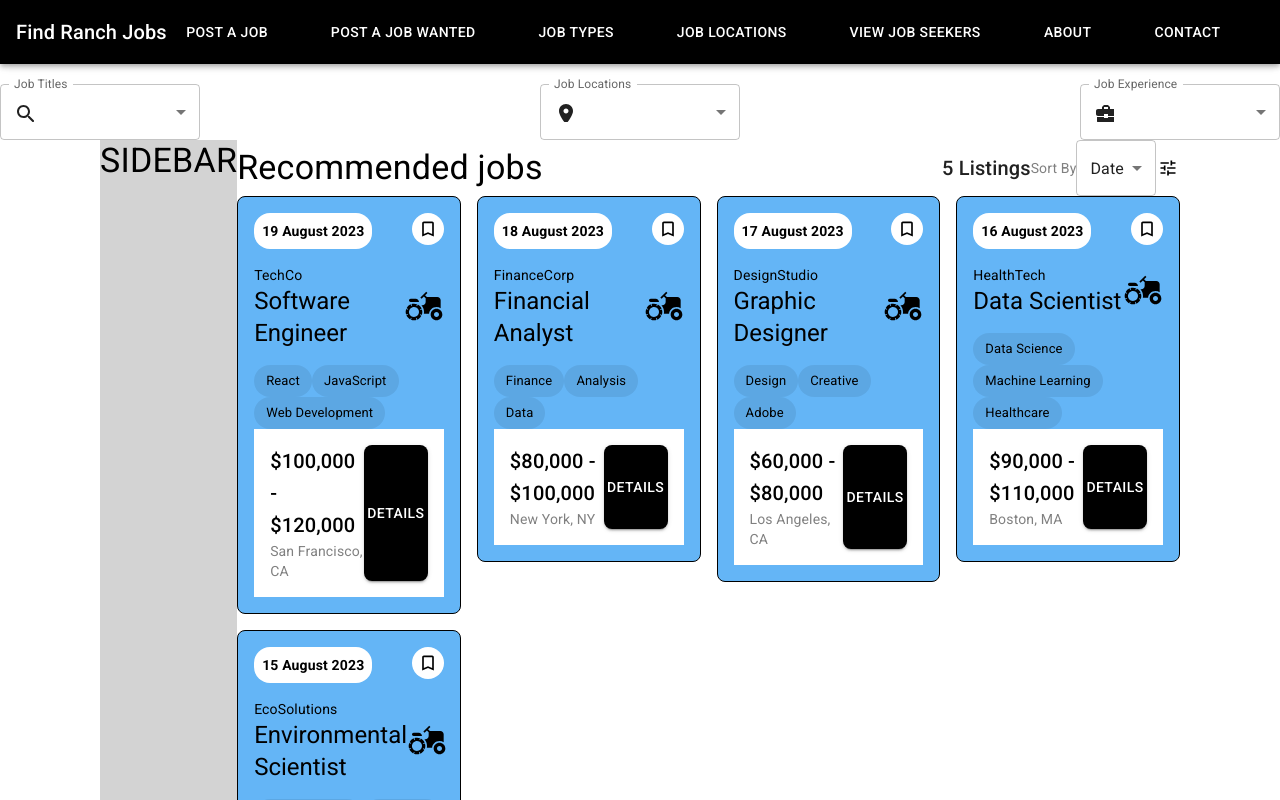
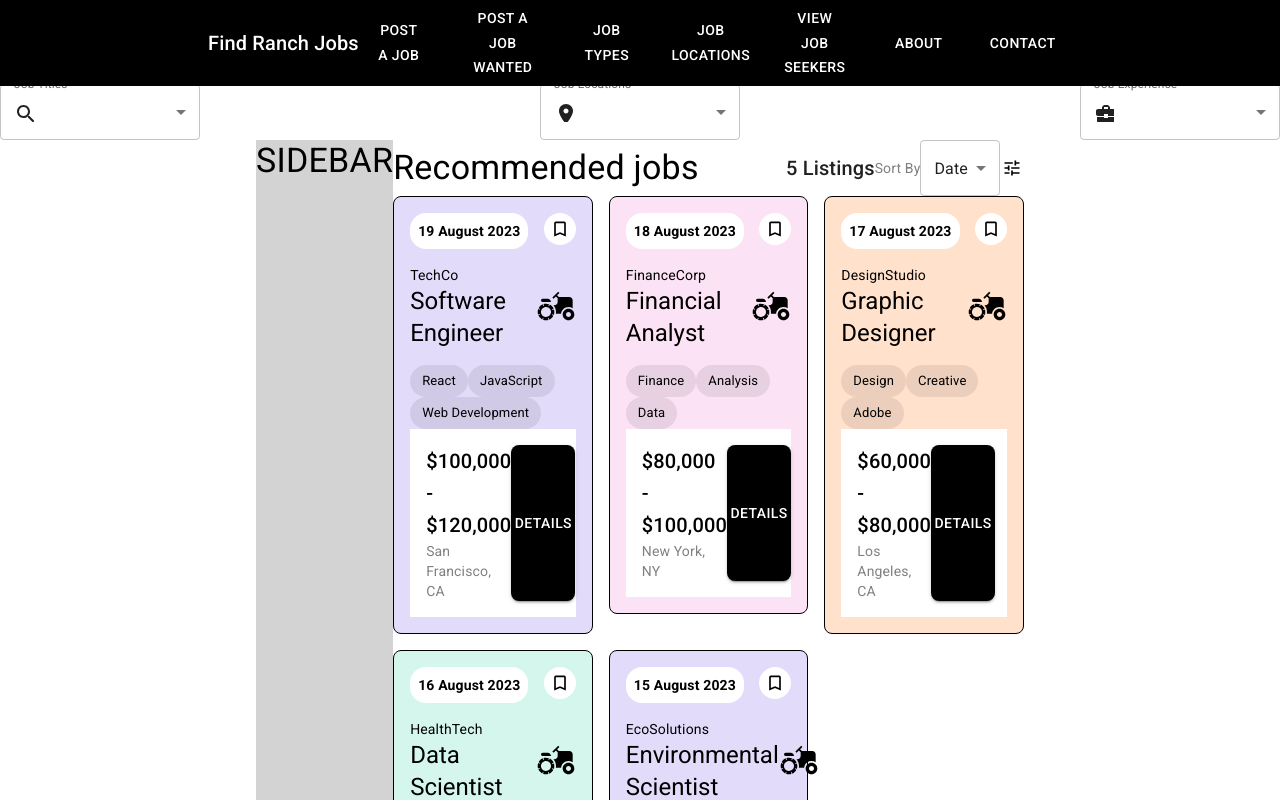
Before and after one commit to jackson-sandland/find-ranch-jobs, a React (Create React App) app: page /dev in a window 1280 px wide. Shown: the top 800 px of the page. Built offline with nearby package versions, Linux system fonts and the light colour scheme.

Commit message:
grid limited to 3 wide on desktop for JobListing, adds bigger buffer to TopBar

```diff
--- a/src/components/modules/jobListingsGrid/jobListing.tsx
+++ b/src/components/modules/jobListingsGrid/jobListing.tsx
@@ -20,6 +20,7 @@ const StyledBookmarkIcon = styled(({ isBookmarked, onClick, ...props }: StyledBo
 `;
 
 interface JobListingProps {
+  backgroundColor: string;
   jobPostingDate: string;
   companyName: string;
   jobTitle: string;
@@ -30,6 +31,7 @@ interface JobListingProps {
 }
 
 const JobListing: FC<JobListingProps> = ({
+  backgroundColor,
   jobPostingDate,
   companyName,
   jobTitle,
@@ -38,7 +40,8 @@ const JobListing: FC<JobListingProps> = ({
   jobRate,
   jobLocation,
 }) => {
-  const colors = ["primary.main", "secondary.main", "error.main", "warning.main", "info.main", "success.main"];
+  // const colors = ["primary.main", "secondary.main", "error.main", "warning.main", "info.main", "success.main"];
+  const colors = ["#E3DBFA", "#FBE2F4", "#FFE1CC", "#D4F6ED"];
   const [colorIndex, setColorIndex] = useState(0);
   const [isBookmarked, setIsBookmarked] = useState(false);
 
@@ -65,7 +68,7 @@ const JobListing: FC<JobListingProps> = ({
   return (
     <Fragment>
       <Box
-        bgcolor={colors[colorIndex]}
+        bgcolor={backgroundColor}
         color="black"
         borderRadius="16px"
         p={2}
--- a/src/components/modules/jobListingsGrid/jobListingsGrid.tsx
+++ b/src/components/modules/jobListingsGrid/jobListingsGrid.tsx
@@ -23,8 +23,10 @@ const JobListingsGrid = () => {
     setSortBy(event.target.value);
   };
 
+  const backgroundColor = ["#E3DBFA", "#FBE2F4", "#FFE1CC", "#D4F6ED"];
+
   return (
-    <Box style={{ backgroundColor: "white", padding: "0 100px" }}>
+    <Box style={{ backgroundColor: "white", padding: "0 20vw" }}>
       <Box display="flex" flexDirection="row">
         <Box style={{ backgroundColor: "lightgrey", width: "15vw", height: "100vh" }}>
           <Typography variant="h4" style={{ color: "black" }}>
@@ -50,7 +52,7 @@ const JobListingsGrid = () => {
           </Box>
           <Grid container spacing={2}>
             {jobListings.map((job: any, index: number) => (
-              <Grid item xs={12} sm={6} md={4} lg={3} key={index}>
+              <Grid item xs={12} sm={6} md={4} key={index}>
                 <JobListing
                   jobTitle={job.jobTitle}
                   jobPostingDate={job.jobPostingDate}
@@ -59,6 +61,7 @@ const JobListingsGrid = () => {
                   jobTags={job.jobTags}
                   jobRate={job.jobRate}
                   jobLocation={job.jobLocation}
+                  backgroundColor={backgroundColor[index % backgroundColor.length]}
                 />
               </Grid>
             ))}
--- a/src/layout/TopBar/TopBar.tsx
+++ b/src/layout/TopBar/TopBar.tsx
@@ -40,8 +40,9 @@ const TopBar: FC<TopBarProps> = ({ endNode, title = "", ...restOfProps }) => {
       component="div"
       sx={
         {
-          backgroundColor: 'black', // Makes the TopBar black
-          // boxShadow: 'none', // Uncomment to hide shadow
+          backgroundColor: 'black',
+          boxShadow: 'none',
+          paddingX: 24,
         }
       }
       {...restOfProps}
```
